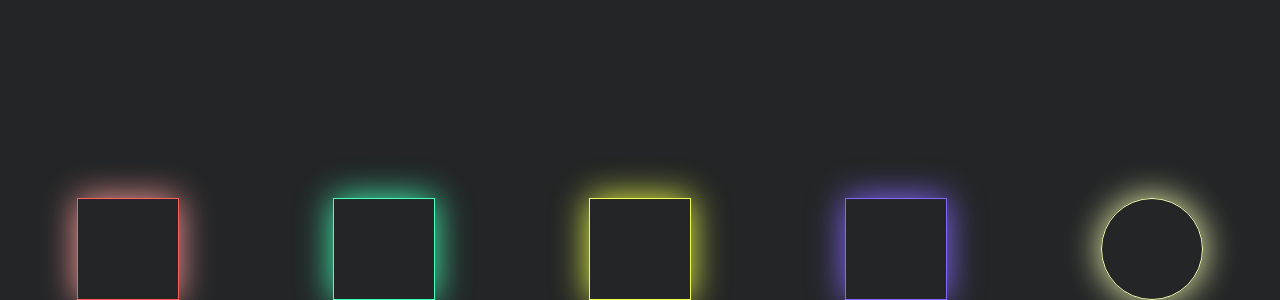
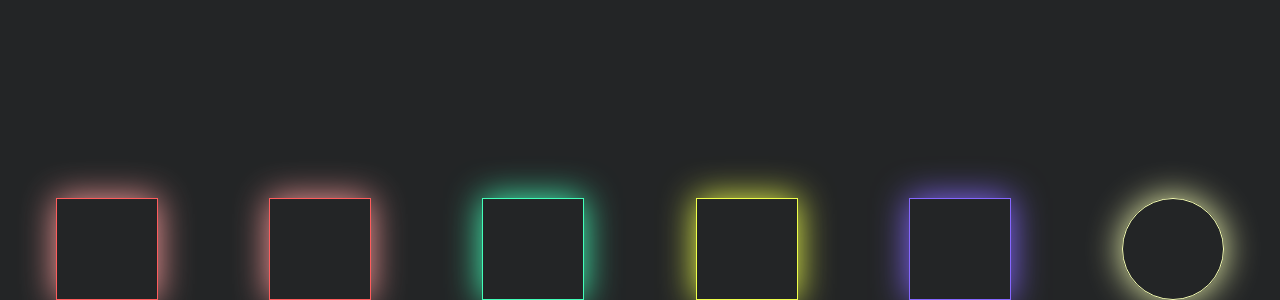
Before and after one commit to citysite102/ntust-course-demo, a website built with Parcel: page index.html in a window 1280 px wide. Shown: the part 500-800 px from the top of the page. Built offline with nearby package versions, Linux system fonts and the light colour scheme.

Commit message:
修正 index.html 2:46

```diff
--- a/index.html
+++ b/index.html
@@ -2,12 +2,15 @@
 <html>
   <head>
     <title>Parcel Sandbox</title>
+
     <meta charset="UTF-8" />
+
     <link rel="stylesheet" href="./src/styles.css" />
   </head>
 
   <body>
     <div class="box-container">
+      <div class="box boxOne" id="boxOne"></div>
       <div class="box boxOne" id="boxOne"></div>
       <div class="box boxTwo" id="boxTwo"></div>
       <div class="box boxThree" id="boxThree"></div>
```
